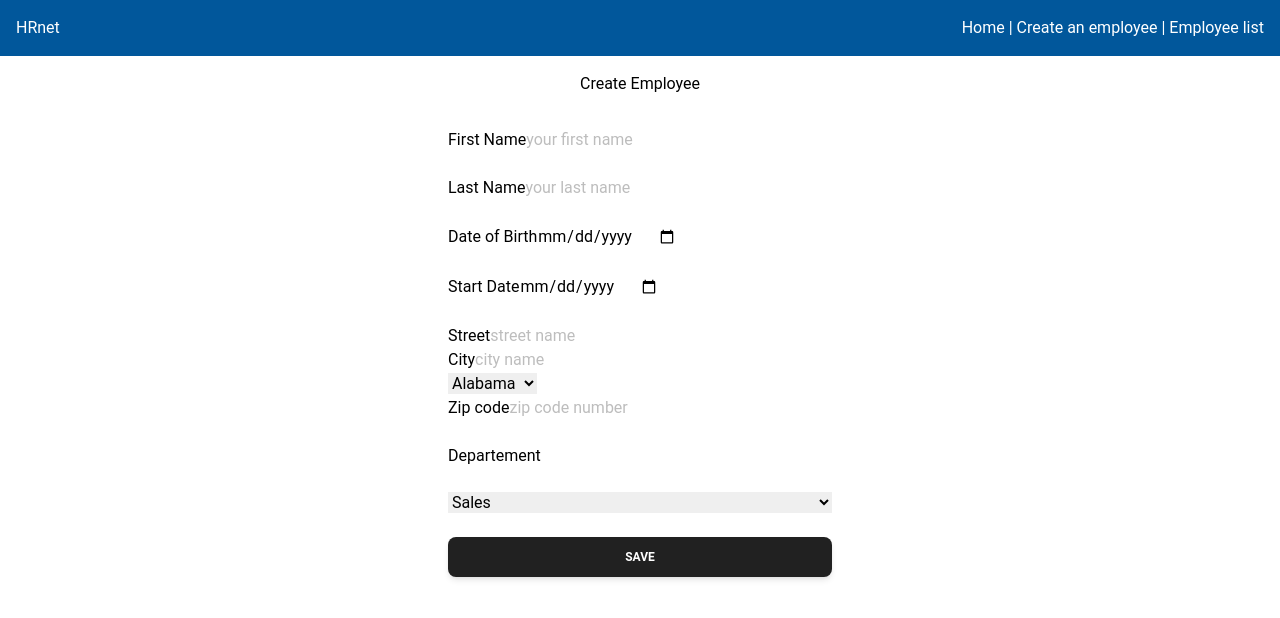
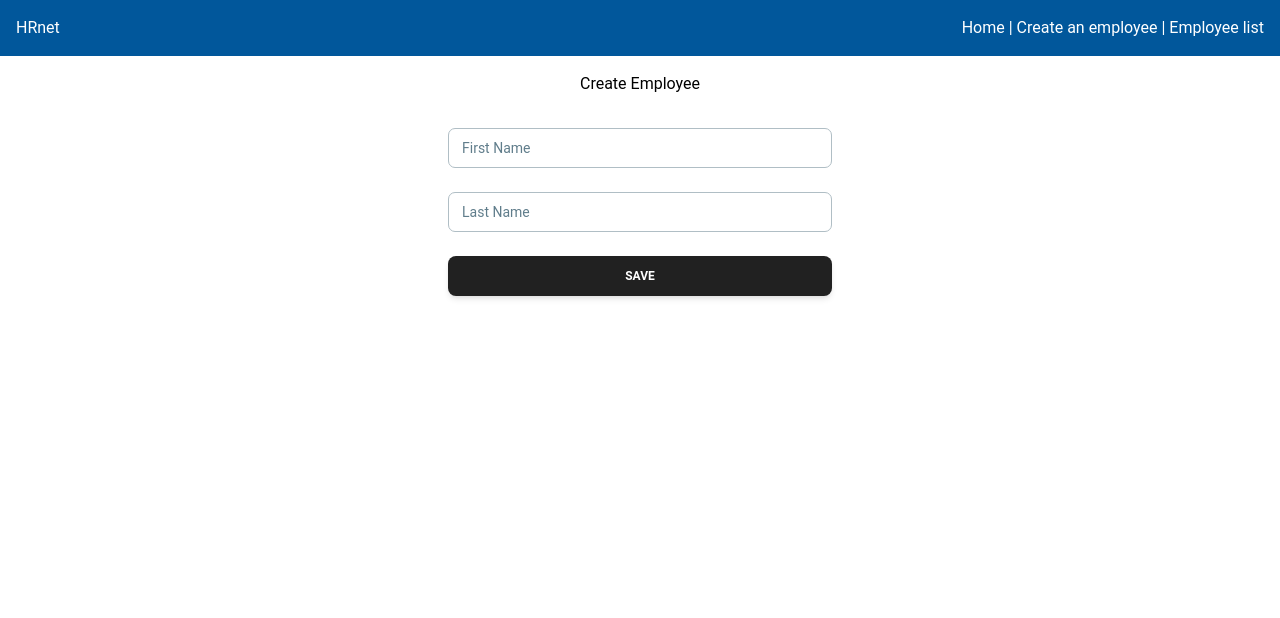
Before and after one commit to GB-LD/HRNet-react-app, a React (Vite) app: page /create-employee in a window 1280 px wide. Shown: the top 618 px of the page. Built offline with nearby package versions, Linux system fonts and the light colour scheme.

Commit message:
Refactor Input component to CustomInput using Material Tailwind and remove InputField component

```diff
--- a/src/components/atoms/Input.jsx
+++ b/src/components/atoms/Input.jsx
@@ -1,14 +1,17 @@
-const Input = ({type = 'text', id, value, onChange, placeholder}) => {
+import { Input } from "@material-tailwind/react";
+
+const CustomInput = ({type = 'text', id, value, onChange, label, placeholder}) => {
   return (
-    <input
+    <Input
         type={type}
         id={id}
         value={value ?? ''}
         onChange={onChange}
+        label={label}
         placeholder={placeholder}
         className="input"
     />
   )
 }
 
-export default Input
+export default CustomInput
--- a/src/components/molecules/InputField.jsx
+++ /dev/null
@@ -1,13 +0,0 @@
-import Label from "../atoms/Label"
-import Input from "../atoms/Input"
-
-const InputField = ({ label, type, id, value, onChange, placeholder}) => {
-  return (
-    <div className="input-field">
-        <Label htmlFor={id} text={label} />
-        <Input id={id} type={type} value={value} onChange={onChange} placeholder={placeholder} />
-    </div>
-  )
-}
-
-export default InputField
--- a/src/components/organisms/AdressForm.jsx
+++ b/src/components/organisms/AdressForm.jsx
@@ -1,40 +1,39 @@
-import InputField from "../molecules/InputField"
-import Select from "../atoms/Select"
+// import Select from "../atoms/Select"
 
-const AdressForm = ({adress, setAdress}) => {
-    const states = ["Alabama", "Alaska", "Arizona", "Arkansas", "California"]
+// const AdressForm = ({adress, setAdress}) => {
+//     const states = ["Alabama", "Alaska", "Arizona", "Arkansas", "California"]
 
-  return (
-    <div className="">
-        <InputField
-            label="Street"
-            id='street'
-            value={adress.street}
-            onChange={(e) => setAdress({...adress, street: e.target.value})}
-            placeholder='street name'
-        />
-        <InputField
-            label="City"
-            id='city'
-            value={adress.city}
-            onChange={(e) => setAdress({...adress, city: e.target.value})}
-            placeholder='city name'
-        />
-        <Select
-            options={states}
-            value={adress.state}
-            onChange={(e) => setAdress({...adress, state: e.target.value})}
-        />
-        <InputField
-            label="Zip code"
-            type='number'
-            id='zipCode'
-            value={adress.zipCode}
-            onChange={(e) => setAdress({...adress, zipCode: e.target.value})}
-            placeholder='zip code number'
-        />
-    </div>
-  )
-}
+//   return (
+//     <div className="">
+//         <InputField
+//             label="Street"
+//             id='street'
+//             value={adress.street}
+//             onChange={(e) => setAdress({...adress, street: e.target.value})}
+//             placeholder='street name'
+//         />
+//         <InputField
+//             label="City"
+//             id='city'
+//             value={adress.city}
+//             onChange={(e) => setAdress({...adress, city: e.target.value})}
+//             placeholder='city name'
+//         />
+//         <Select
+//             options={states}
+//             value={adress.state}
+//             onChange={(e) => setAdress({...adress, state: e.target.value})}
+//         />
+//         <InputField
+//             label="Zip code"
+//             type='number'
+//             id='zipCode'
+//             value={adress.zipCode}
+//             onChange={(e) => setAdress({...adress, zipCode: e.target.value})}
+//             placeholder='zip code number'
+//         />
+//     </div>
+//   )
+// }
 
-export default AdressForm
+// export default AdressForm
--- a/src/components/templates/EmployeeForm.jsx
+++ b/src/components/templates/EmployeeForm.jsx
@@ -1,8 +1,9 @@
 import { useState } from "react"
-import InputField from "../molecules/InputField"
-import Select from "../atoms/Select"
+// import Select from "../atoms/Select"
 import CustomButton from "../atoms/Button"
-import AdressForm from "../organisms/AdressForm"
+// import AdressForm from "../organisms/AdressForm"
+import CustomInput from "../atoms/Input"
+
 
 const EmployeeForm = () => {
     const [form, setForm] = useState({
@@ -23,47 +24,47 @@ const EmployeeForm = () => {
 
   return (
     <form className="mt-8 mb-2 w-80 max-w-screen-lg sm:w-96 flex flex-col gap-6">
-        <InputField
+        <CustomInput
             label="First Name"
             id='firstName'
             value={form.firstName}
             onChange={(e) => setForm({...form, firstName: e.target.value})}
             placeholder='your first name'
         />
-        <InputField
+        <CustomInput
             label="Last Name"
             id='lastName'
             value={form.lastName}
             onChange={(e) => setForm({...form, lastName: e.target.value})}
             placeholder='your last name'
         />
-        <InputField
+        {/* <InputField
             label="Date of Birth"
             type='date'
             id='dateOfBirth'
             value={form.birthDate}
             onChange={(e) => setForm({...form, birthDate: e.target.value})}
             placeholder='your birth date'
-        />
-        <InputField
+        /> */}
+        {/* <InputField
             label="Start Date"
             type='date'
             id='startDate'
             value={form.startDate}
             onChange={(e) => setForm({...form, startDate: e.target.value})}
             placeholder='the start date'
-        />
-        <AdressForm
+        /> */}
+        {/* <AdressForm
             adress={form.adress}
             setAdress={(adress) => setForm({...form, adress: adress})}
-        />
+        /> */}
 
-        <label>Departement</label>
+        {/* <label>Departement</label>
         <Select
             options={departements}
             value={form.value}
             onChange={(e) => setForm({...form, departement: e.target.value})}
-        />
+        /> */}
         <CustomButton
             text='Save'
             onClick={hanleFormSubmit}
```
Also changed, not shown: src/views/AddEmployee.jsx (+0 -7 lines).
